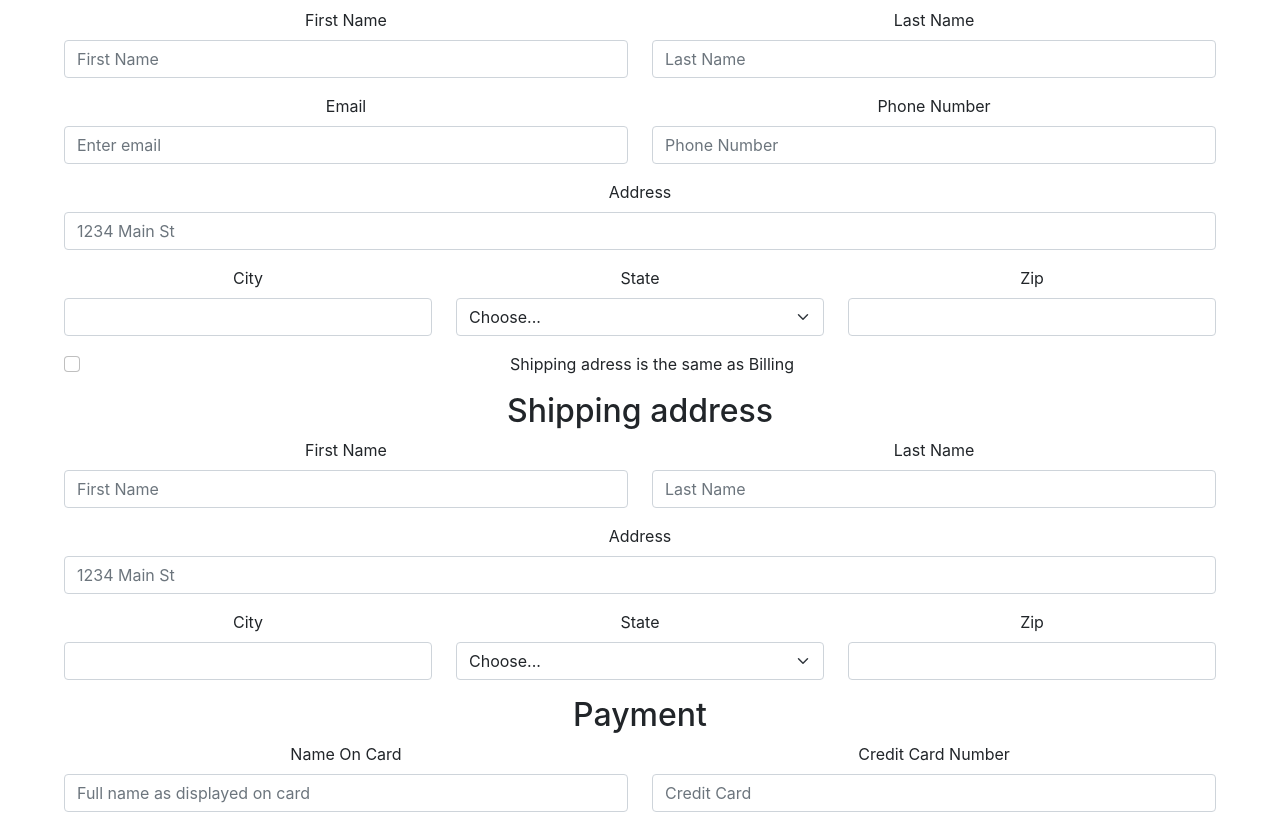
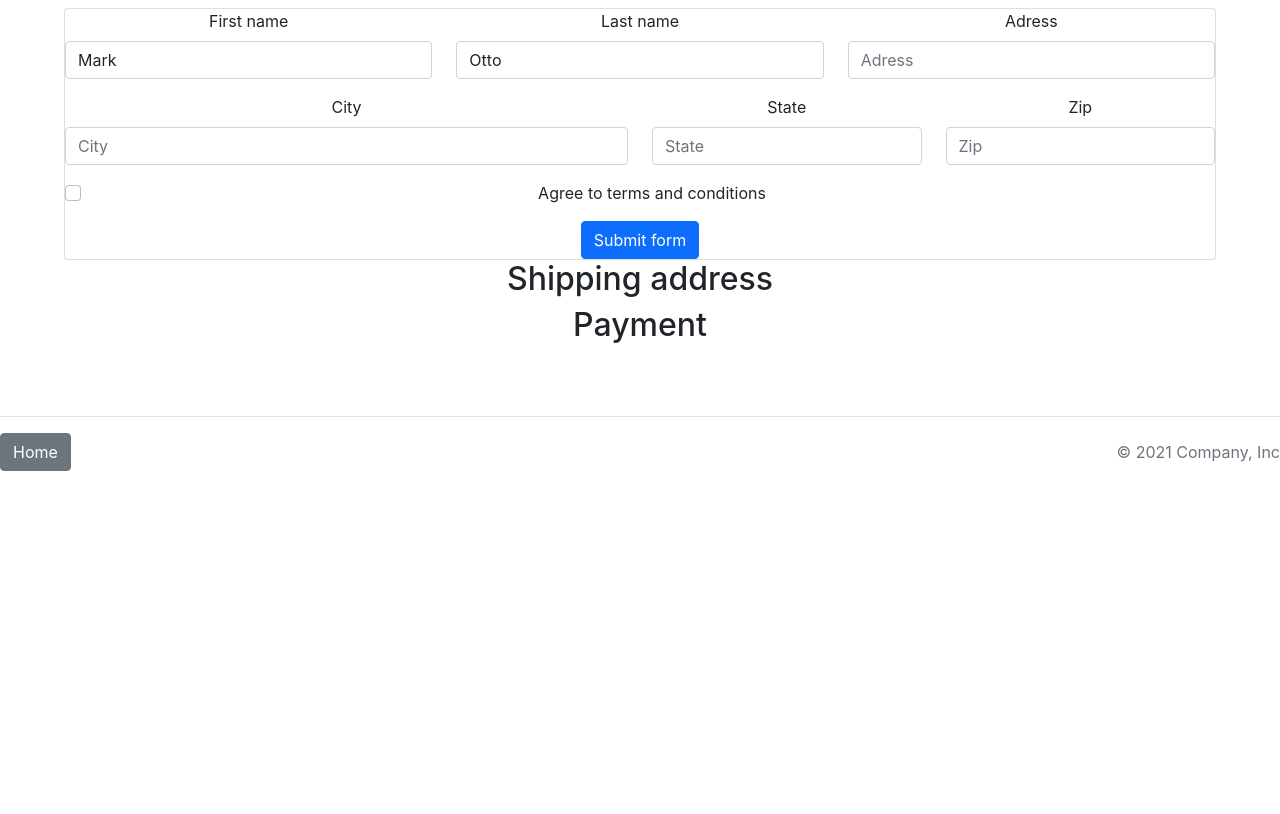
Before and after one commit to joekupernik/react-store, a React (Create React App) app: page /checkout in a window 1280 px wide. Shown: the part 221-1035 px from the top of the page. After the commit the page ends 800 px from the top, so only its background shows below. Built offline with nearby package versions, Linux system fonts and the light colour scheme; the HTML template or start-up script is replaced by a standard one.

Commit message:
checkout form basic

```diff
--- a/src/components/CheckoutForm/CheckoutForm.js
+++ b/src/components/CheckoutForm/CheckoutForm.js
@@ -0,0 +1,105 @@
+import React, {useState} from "react";
+//import { Formik, Form, } from 'formik';
+//import yup from 'yup';
+import Row from 'react-bootstrap/Row';
+import Col from 'react-bootstrap/Col';
+import InputGroup from 'react-bootstrap/InputGroup';
+import Button from 'react-bootstrap/Button';
+import Form from 'react-bootstrap/Form'
+
+
+
+
+
+function CheckoutForm() {
+
+    const [validated, setValidated] = useState(false);
+
+    const handleSubmit = (event) => {
+        const form = event.currentTarget;
+        if (form.checkValidity() === false) {
+            event.preventDefault();
+            event.stopPropagation();
+        }
+
+        setValidated(true);
+    };
+
+
+    return (
+        <Form noValidate validated={validated} onSubmit={handleSubmit}>
+            <Row className="mb-3">
+                <Form.Group as={Col} md="4" controlId="validationCustom01">
+                    <Form.Label>First name</Form.Label>
+                    <Form.Control
+                        required
+                        type="text"
+                        placeholder="First name"
+                        defaultValue="Mark"
+                    />
+                    <Form.Control.Feedback>Looks good!</Form.Control.Feedback>
+                </Form.Group>
+                <Form.Group as={Col} md="4" controlId="validationCustom02">
+                    <Form.Label>Last name</Form.Label>
+                    <Form.Control
+                        required
+                        type="text"
+                        placeholder="Last name"
+                        defaultValue="Otto"
+                    />
+                    <Form.Control.Feedback>Looks good!</Form.Control.Feedback>
+                </Form.Group>
+                <Form.Group as={Col} md="4" controlId="validationCustomUsername">
+                    <Form.Label>Adress</Form.Label>
+                    <InputGroup hasValidation>
+                        <Form.Control
+                            type="text"
+                            placeholder="Adress"
+                            aria-describedby="inputGroupPrepend"
+                            required
+                        />
+                        <Form.Control.Feedback type="invalid">
+                            Please enter a valid address.
+                        </Form.Control.Feedback>
+                    </InputGroup>
+                </Form.Group>
+            </Row>
+            <Row className="mb-3">
+                <Form.Group as={Col} md="6" controlId="validationCustom03">
+                    <Form.Label>City</Form.Label>
+                    <Form.Control type="text" placeholder="City" required />
+                    <Form.Control.Feedback type="invalid">
+                        Please provide a valid city.
+                    </Form.Control.Feedback>
+                </Form.Group>
+                <Form.Group as={Col} md="3" controlId="validationCustom04">
+                    <Form.Label>State</Form.Label>
+                    <Form.Control type="text" placeholder="State" required />
+                    <Form.Control.Feedback type="invalid">
+                        Please provide a valid state.
+                    </Form.Control.Feedback>
+                </Form.Group>
+                <Form.Group as={Col} md="3" controlId="validationCustom05">
+                    <Form.Label>Zip</Form.Label>
+                    <Form.Control type="text" placeholder="Zip" required />
+                    <Form.Control.Feedback type="invalid">
+                        Please provide a valid zip.
+                    </Form.Control.Feedback>
+                </Form.Group>
+            </Row>
+            <Form.Group className="mb-3">
+                <Form.Check
+                    required
+                    label="Agree to terms and conditions"
+                    feedback="You must agree before submitting."
+                    feedbackType="invalid"
+                />
+            </Form.Group>
+            <Button type="submit">Submit form</Button>
+        </Form>
+    );
+}
+
+
+
+export default CheckoutForm;
--- a/src/routes/Checkout.js
+++ b/src/routes/Checkout.js
@@ -1,8 +1,12 @@
 import React from "react";
-import Form from 'react-bootstrap/Form';
-import Row from 'react-bootstrap/Row';
-import Col from 'react-bootstrap/Col';
-import Button from 'react-bootstrap/Button';
+//import Form from 'react-bootstrap/Form';
+//import Row from 'react-bootstrap/Row';
+//import Col from 'react-bootstrap/Col';
+//import Button from 'react-bootstrap/Button';
+import Card from 'react-bootstrap/Card';
+
+import CheckoutForm from '../components/CheckoutForm/CheckoutForm';
+
 
 function Account() {
   return (
@@ -11,129 +15,13 @@
         <h1>Checkout</h1>
         <div style={{ padding: '2%', margin: '3%' }}>
         <h2>Billing address</h2>
-          <Form>
-            <Row className="mb-3">
-              <Form.Group as={Col} controlId="formGridEmail">
-                <Form.Label>First Name</Form.Label>
-                <Form.Control type="text" placeholder="First Name" />
-              </Form.Group>
-
-              <Form.Group as={Col} controlId="formGridPassword">
-                <Form.Label>Last Name</Form.Label>
-                <Form.Control type="text" placeholder="Last Name" />
-              </Form.Group>
-            </Row>
-
-            <Row className="mb-3">
-              <Form.Group as={Col} controlId="formGridEmail">
-                <Form.Label>Email</Form.Label>
-                <Form.Control type="email" placeholder="Enter email" />
-              </Form.Group>
-
-              <Form.Group as={Col} controlId="formGridPassword">
-                <Form.Label>Phone Number</Form.Label>
-                <Form.Control type="number" placeholder="Phone Number" />
-              </Form.Group>
-            </Row>
-
-            <Form.Group className="mb-3" controlId="formGridAddress1">
-              <Form.Label>Address</Form.Label>
-              <Form.Control placeholder="1234 Main St" />
-            </Form.Group>
-
-            <Row className="mb-3">
-              <Form.Group as={Col} controlId="formGridCity">
-                <Form.Label>City</Form.Label>
-                <Form.Control />
-              </Form.Group>
-
-              <Form.Group as={Col} controlId="formGridState">
-                <Form.Label>State</Form.Label>
-                <Form.Select defaultValue="Choose...">
-                  <option>Choose...</option>
-                  <option>...</option>
-                </Form.Select>
-              </Form.Group>
-
-              <Form.Group as={Col} controlId="formGridZip">
-                <Form.Label>Zip</Form.Label>
-                <Form.Control />
-              </Form.Group>
-            </Row>
-            <Form.Group className="mb-3" id="formGridCheckbox">
-              <Form.Check type="checkbox" label="Shipping adress is the same as Billing" />
-            </Form.Group>
-
-            <h2>Shipping address</h2>
-            <Row className="mb-3">
-              <Form.Group as={Col} controlId="formGridEmail">
-                <Form.Label>First Name</Form.Label>
-                <Form.Control type="text" placeholder="First Name" />
-              </Form.Group>
-
-              <Form.Group as={Col} controlId="formGridPassword">
-                <Form.Label>Last Name</Form.Label>
-                <Form.Control type="text" placeholder="Last Name" />
-              </Form.Group>
-            </Row>
-
-            <Form.Group className="mb-3" controlId="formGridAddress1">
-              <Form.Label>Address</Form.Label>
-              <Form.Control placeholder="1234 Main St" />
-            </Form.Group>
-
-            <Row className="mb-3">
-              <Form.Group as={Col} controlId="formGridCity">
-                <Form.Label>City</Form.Label>
-                <Form.Control />
-              </Form.Group>
-
-              <Form.Group as={Col} controlId="formGridState">
-                <Form.Label>State</Form.Label>
-                <Form.Select defaultValue="Choose...">
-                  <option>Choose...</option>
-                  <option>...</option>
-                </Form.Select>
-              </Form.Group>
-
-              <Form.Group as={Col} controlId="formGridZip">
-                <Form.Label>Zip</Form.Label>
-                <Form.Control />
-              </Form.Group>
-            </Row>
-
-            <h2>Payment</h2>
-            <Row className="mb-3">
-              <Form.Group as={Col} controlId="formGridEmail">
-                <Form.Label>Name On Card</Form.Label>
-                <Form.Control type="text" placeholder="Full name as displayed on card" />
-              </Form.Group>
-
-              <Form.Group as={Col} controlId="formGridPassword">
-                <Form.Label>Credit Card Number</Form.Label>
-                <Form.Control type="integer" placeholder="Credit Card" />
-              </Form.Group>
-            </Row>
-            <Row className="mb-3">
-              <Form.Group as={Col} controlId="formGridEmail">
-                <Form.Label>Experation</Form.Label>
-                <Form.Control type="date" />
-              </Form.Group>
-
-              <Form.Group as={Col} controlId="formGridPassword">
-                <Form.Label>CVV</Form.Label>
-                <Form.Control type="integer" />
-              </Form.Group>
-            </Row>
+          <Card>
+            <CheckoutForm />
+          </Card>
+        <h2>Shipping address</h2>
 
 
-
-            <Button variant="primary" type="submit">
-              Submit
-            </Button>
-
-
-          </Form>
+        <h2>Payment</h2>
 
         </div>
       </main>
```
